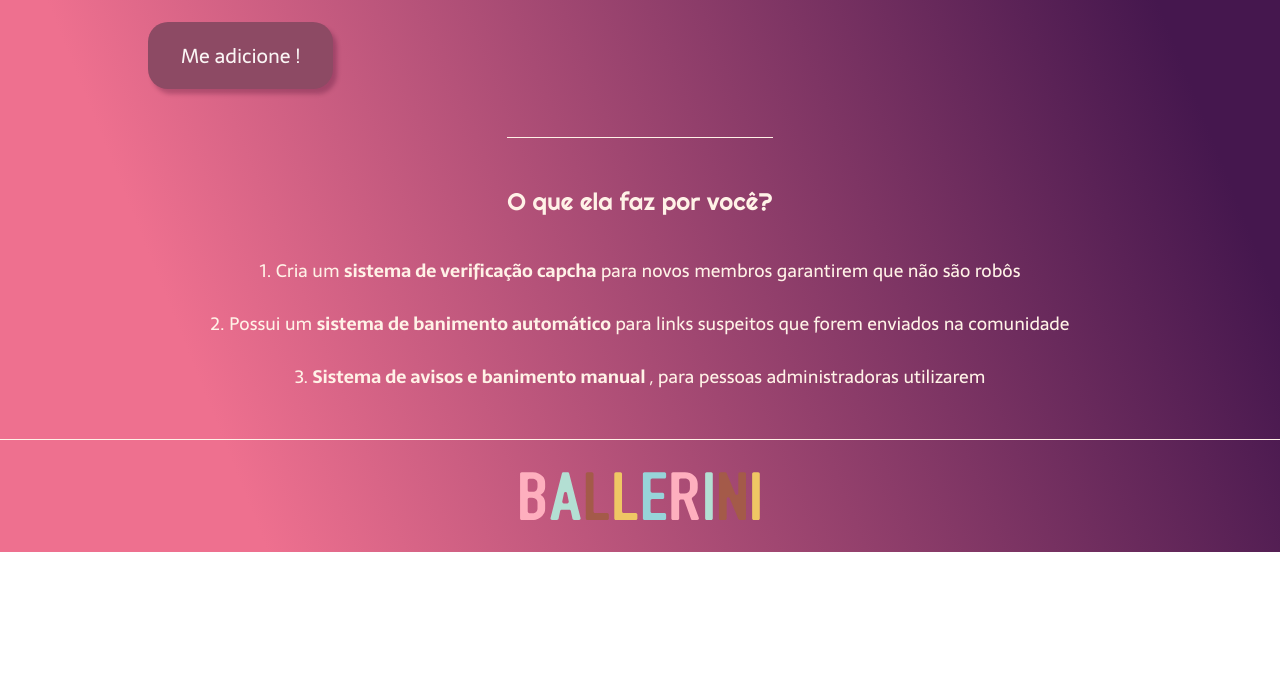
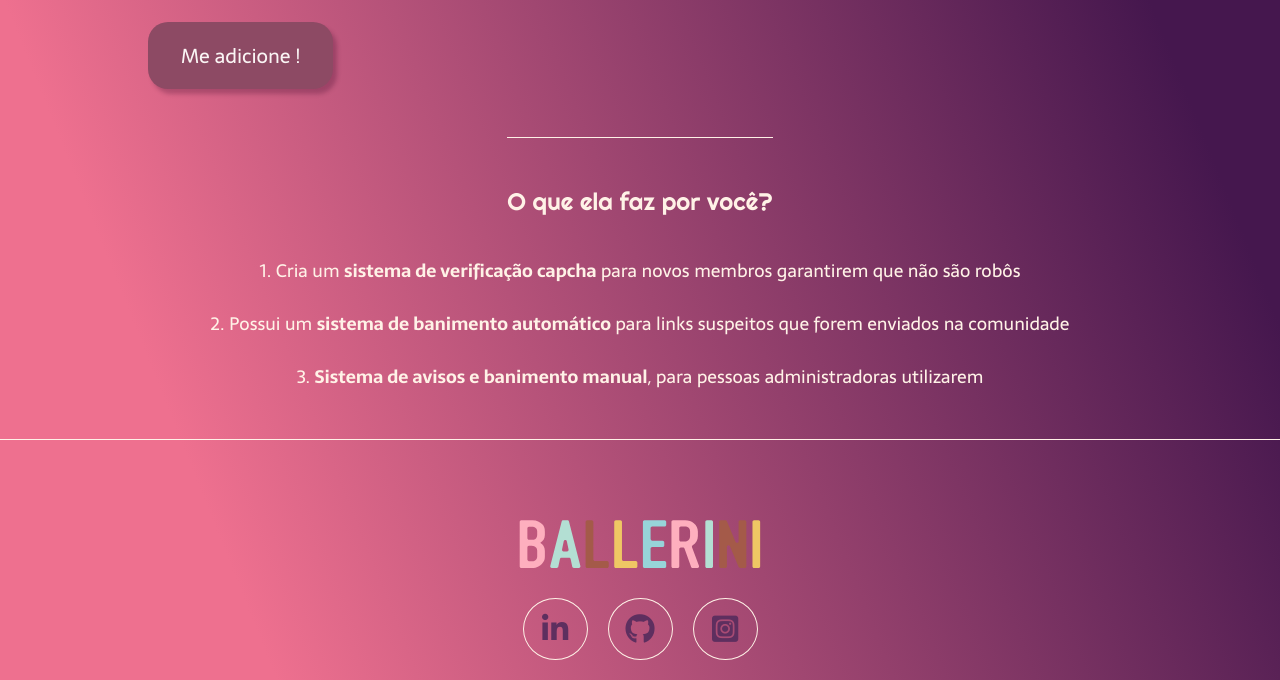
Before and after one commit to MilenaMarlim/bot-ballerini-landing-page, a plain HTML site: page index.html in a window 1280 px wide. Shown: the part 272-952 px from the top of the page. Before the commit the page ends 824 px from the top, so only its background shows below. Drawn offline with Linux system fonts and the light colour scheme.

Commit message:
Commit com efeitos botao e redes sociais

```diff
--- a/index.html
+++ b/index.html
@@ -5,6 +5,7 @@
     <meta charset="UTF-8">
     <meta name="viewport" content="width=device-width, initial-scale=1.0">
     <meta name="description" content="Um bot que irá moderar e deixar sua comunidade segura de um jeito fácil">
+    <link rel="stylesheet" href="https://cdnjs.cloudflare.com/ajax/libs/font-awesome/5.15.4/css/all.min.css">
     <link rel="stylesheet" href="src/css/reset.css">
     <link rel="stylesheet" href="src/css/globais.css">
     <link rel="stylesheet" href="src/css/style.css">
@@ -29,18 +30,24 @@
             <div class="conteudo-principal">
                 <h1 class="conteudo-principal-titulo">Balle Bot</h1>
                 <h2 class="conteudo-principal-subtitulo">Deixe a sua comunidade segura de um jeito fácil</h2>
-                <button class="botao">Me adicione !</button>
+                <button class="botao"> Me adicione !</button>
             </div>
+
             <img src="src/images/bot.png" alt="Imagem do Balle Bot">
         </section>
 
         <section class="central-faq">
             <h3 class="conteudo-secundario-titulo">O que ela faz por você?</h3>
-            <p class="conteudo-secundario-paragrafo">1. Cria um <strong> sistema de verificação capcha </strong> para
+            <p class="conteudo-secundario-paragrafo">1. Cria um <span> <strong> sistema de verificação capcha
+                    </strong></span> para
                 novos membros garantirem que não são robôs</p>
-            <p class="conteudo-secundario-paragrafo">2. Possui um <strong> sistema de banimento automático </strong>
+
+            <p class="conteudo-secundario-paragrafo">2. Possui um <span> <strong> sistema de banimento automático
+                </span> </strong>
                 para links suspeitos que forem enviados na comunidade</p>
-            <p class="conteudo-secundario-paragrafo">3. <strong> Sistema de avisos e banimento manual </strong>, para
+
+            <p class="conteudo-secundario-paragrafo">3. <span> <strong> Sistema de avisos e banimento
+                        manual</span></strong>, para
                 pessoas administradoras utilizarem</p>
         </section>
 
@@ -49,6 +56,20 @@
     <footer class="rodape">
         <img class="rodape-imagem" src="src/images/BALLERINI.svg" alt="ballerini letras garrafais">
 
+        <div class="redes-sociais">
+
+            <a href="https://www.linkedin.com/in/rafaellaballerini/" target="_blanck" class="redes-sociais">
+                <i class="fab fa-linkedin-in"></i>
+            </a>
+
+            <a href="https://github.com/rafaballerini" target="_blanck" class="redes-sociais">
+                <i class="fab fa-github"></i>
+            </a>
+
+            <a href="https://www.instagram.com/rafaballerini/" class="redes-sociais" target="_blanck">
+                <i class="fab fa-instagram-square"></i>
+            </a>
+
     </footer>
 </body>
 
--- a/src/css/style.css
+++ b/src/css/style.css
@@ -19,17 +19,18 @@ body {
     gap: 32px;
 }
 
-.item {
+ .item {
     color: #f3a0b5;
     font-size: 20px;
     font-family: 'Sarala', sans-serif;
     font-weight: 400;
+    transition: 0.4s ease-in-out;
 }
 
 .item:hover {
     color: rgb(245, 245, 245);
+    font-weight: 900;
 }
-
 
 .conteudo-central {
     border-top: 0.4px solid #FFF2E7;
@@ -73,10 +74,27 @@ body {
     font-size: 20px;
     border-radius: 20px;
     box-shadow: 4px 5px 4px 0px #2e012440;
+    cursor: pointer;
+}
+@keyframes bounce{
+    0%, 20%, 60%, 100%{
+        -webkit-transform: translateY(0);
+        transform: translateY(0);
+    }
+
+    40%{
+        -webkit-transform: translateY(-20px);
+        transform: translateY(-20px);
+    }
+    80%{
+        -webkit-transform: translateY(-10px);
+        transform: translateY(-10px0);
+    }
 }
 
 .botao:hover {
     background-color: rgba(236, 214, 196, 0.53);
+    animation: bounce 1s;
 }
 
 .central-faq {
@@ -85,6 +103,16 @@ body {
     align-items: center;
     gap: 24px;
     margin-top: 48px;
+}
+
+span{
+    transition: 0.3s ease-in-out;
+    cursor:default;
+}
+
+span:hover{
+    background-color: darkgray;
+    color: rgb(73, 67, 167);
 }
 
 .conteudo-secundario-titulo {
@@ -104,14 +132,38 @@ body {
     color: #FFF2E7;
 }
 
-.rodape {
-    padding: 32px;
+
+.rodape{
+    padding: 80px 0 20px 0;
     border-top: 0.4px solid #FFF2E7;
+    display: flex;
+    flex-direction: column;
+}
+
+.rodape .redes-sociais{
+    display: flex;
+    justify-content: center;
+    margin-top: 30px;
+}
+
+.rodape .redes-sociais a{
+    display: flex;
+    justify-content: center;
+    margin: 0 10px;
+    font-size: 30px;
+    border: 1px solid #FFF2E7;
+    border-radius: 50%;
+    padding: 15px;
+    width: 65px;
+    transition: 0.3s ease-in-out;
+    color:rgb(94, 47, 95)
+}
+
+.redes-sociais a:hover{
+    background-color: #b676b6;
+    color: white;
 }
 
 .rodape-imagem {
     height: 48px;
-    display: block;
-    margin: 0 auto;
-
 }
```
